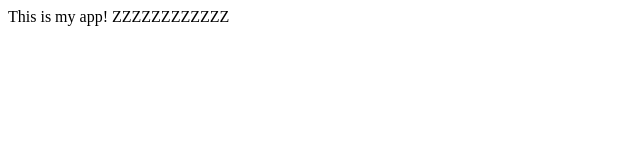
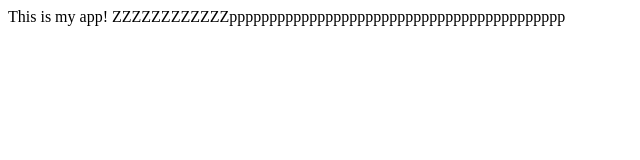
Before and after one commit to gunnark1/GitTest, a plain HTML site: page index.html in a window 1280 px wide. Shown: the whole page, without its empty margins (0-640 px from the left). Drawn offline with Linux system fonts and the light colour scheme.

Commit message:
lofglgfl

```diff
--- a/index.html
+++ b/index.html
@@ -2,7 +2,7 @@
 <head>
 <title>My App</title>
 <body>
- This is my app! ZZZZZZZZZZZZ
+ This is my app! ZZZZZZZZZZZZpppppppppppppppppppppppppppppppppppppppppp
  </body>
 </head>
 </html>
```
